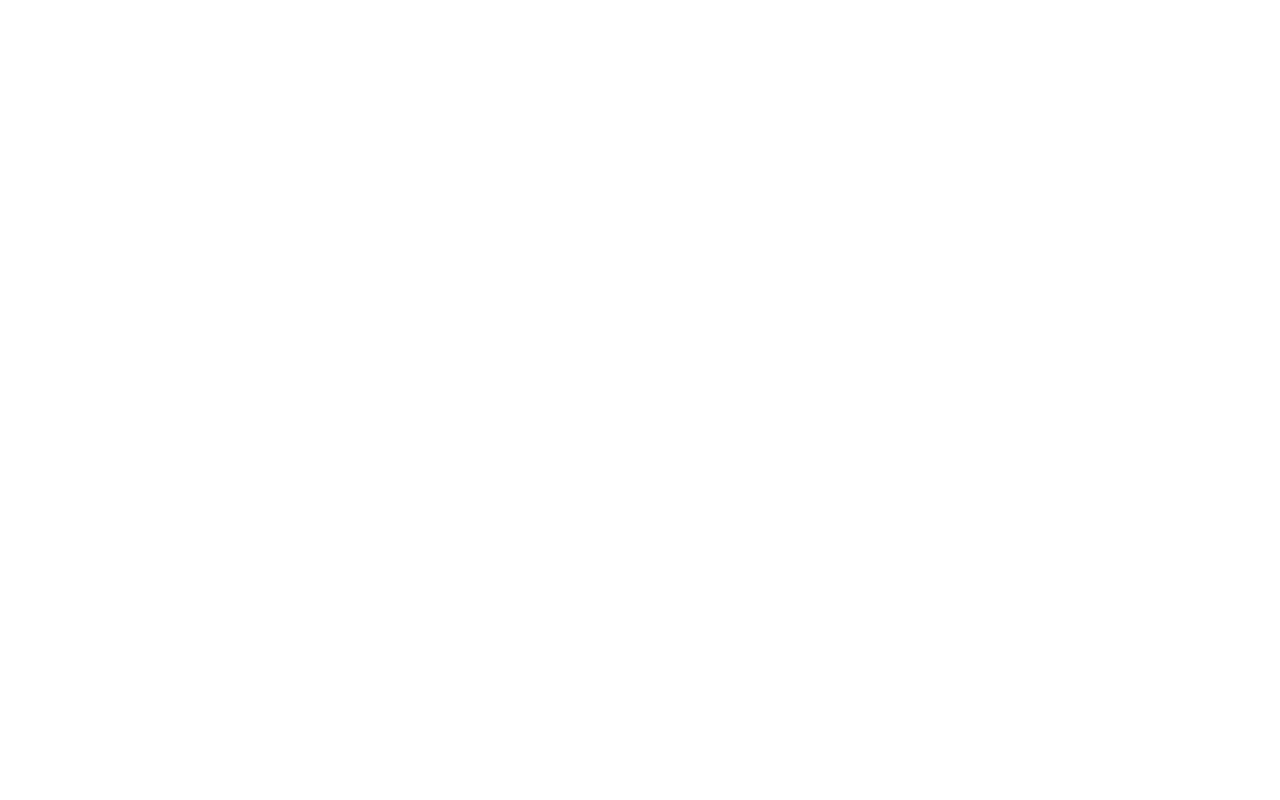
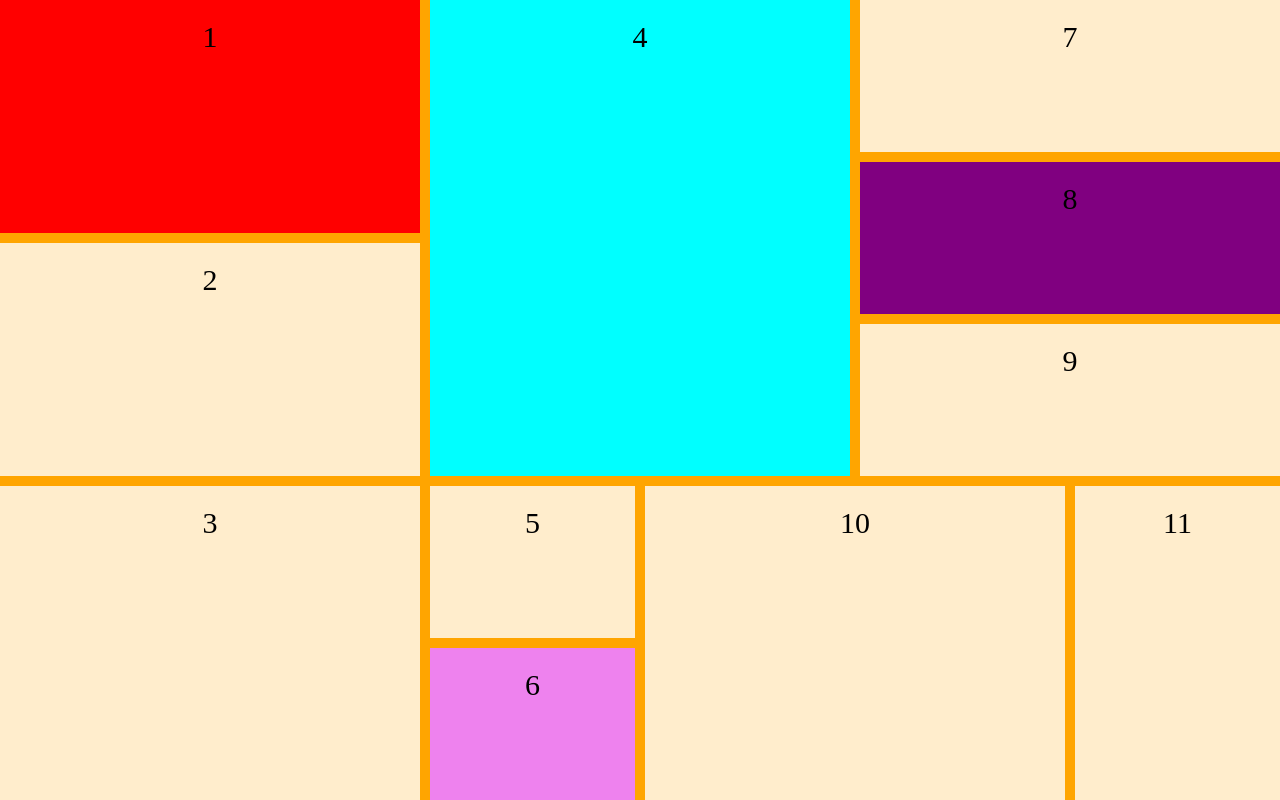
Before and after one commit to Philippe-Prevost/CSS_Grids, a plain HTML site: page index.html in a window 1280 px wide. Drawn offline with Linux system fonts and the light colour scheme.

Commit message:
copy_Figma_Grid

```diff
--- a/Styles/styles.css
+++ b/Styles/styles.css
@@ -0,0 +1,74 @@
+html body{
+  height: 100%;
+  width: 100%;
+  position: fixed;
+}
+.grid-container {
+  display: grid;
+  grid-template-columns: 1fr 1fr 1fr 1fr 1fr 1fr;
+  grid-template-rows: repeat(10, 1fr);
+  gap: 10px;
+  background-color: orange;
+  height: 100%;
+  width: 100%;
+}
+
+.grid-item {
+  background-color: rgba(255, 255, 255, 0.8);
+  text-align: center;
+  padding: 20px;
+  font-size: 30px;
+}
+
+.item1{
+  grid-column: 1 / 3;
+  grid-row: span 3;
+  background-color: red;
+}
+.item2{
+  grid-area: 4 / 1 / 7 / 3;
+}
+.item3{
+  grid-column: 1 / 3;
+  grid-row: 7 / 11;
+}
+.item4{
+  grid-column: 3 / 5;
+  grid-row: 1 / 7;
+  background-color: aqua;
+}
+.item5{
+  grid-column: 3 / 4;
+  grid-row: 7 / 9;
+}
+.item6{
+  grid-column: 3 / 4;
+  grid-row: 9 / 11;
+  background-color: violet;
+}
+.item7{
+  grid-column: 5 / 7;
+  grid-row: 1 / 3;
+}
+.item8{
+  grid-column:  5 / 7;
+  grid-row: 3 / 5;
+  background-color: purple;
+}
+.item9{
+  grid-column: 5 / 7;
+  grid-row: span 2;
+}
+
+.item10{
+  grid-area: 7 / 4 / 11 / 6;
+}
+
+.item11{
+  grid-column: 6 / 7;
+  grid-row: span 4;
+}
+
+.item10{
+  grid-area: 7 / 4 / 11 / 6;
+}
--- a/index.html
+++ b/index.html
@@ -9,11 +9,18 @@
 </head>
 
 <body>
-    <header></header>
-
-
-
-    <footer></footer>
-
+  <div class="grid-container">
+    <div class="grid-item item1">1</div>
+    <div class="grid-item item2">2</div>
+    <div class="grid-item item3">3</div>
+    <div class="grid-item item4">4</div>
+    <div class="grid-item item5">5</div>
+    <div class="grid-item item6">6</div>
+    <div class="grid-item item7">7</div>
+    <div class="grid-item item8">8</div>
+    <div class="grid-item item9">9</div>
+    <div class="grid-item item10">10</div>
+    <div class="grid-item item11">11</div>
+  </div>
 </body>
 </html>
```
